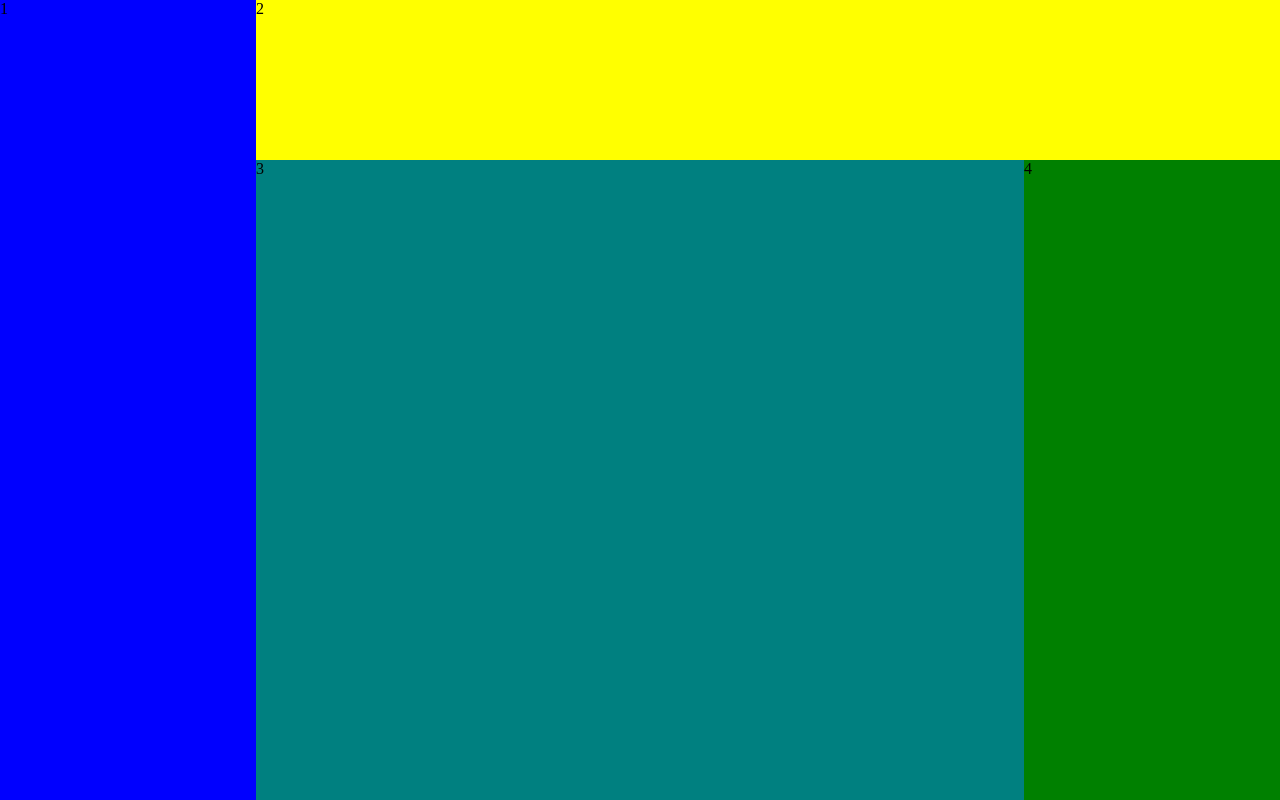
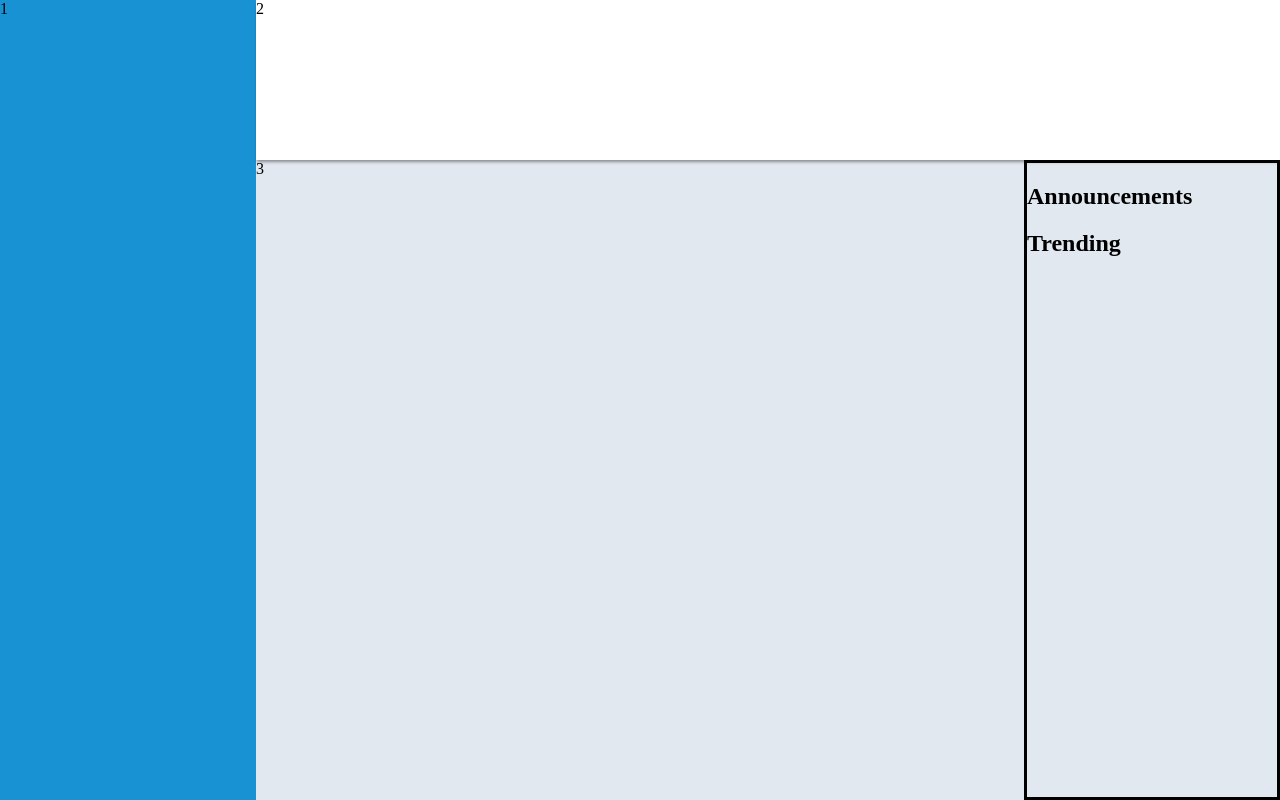
Before and after one commit to AnthonyHeinrichs/odin-grid-dashboard, a plain HTML site: page index.html in a window 1280 px wide. Drawn offline with Linux system fonts and the light colour scheme.

Commit message:
Updated backgrounds and added some filler text to additional content

```diff
--- a/index.html
+++ b/index.html
@@ -19,7 +19,8 @@
       <p>3</p>
     </div>
     <div class="additionalContent">
-      <p>4</p>
+      <h2>Announcements</h2>
+      <h2>Trending</h2>
     </div>
   </div>
 </body>
--- a/style.css
+++ b/style.css
@@ -16,21 +16,24 @@ p {
 }
 
 .dashboardMenu {
-  background-color: blue;
+  background-color: #1992D4;
   grid-area: 1 / 1 / 11 / 3;
 }
 
 .header {
-  background-color: yellow;
+  background-color: white;
+  z-index: 100;
+  box-shadow: 0px 3px 3px -1px rgba(0,0,0,0.4);
   grid-area: 1 / 3 / 3 / 11
 }
 
 .cards {
-  background-color: teal;
+  background-color: #E2E8F0;
   grid-area: 3 / 3 / 11 / 9
 }
 
 .additionalContent {
-  background-color: green;
+  background-color: #E2E8F0;
+  border: solid black;
   grid-area: 3 / 9 / 11 / 11
 }
```
